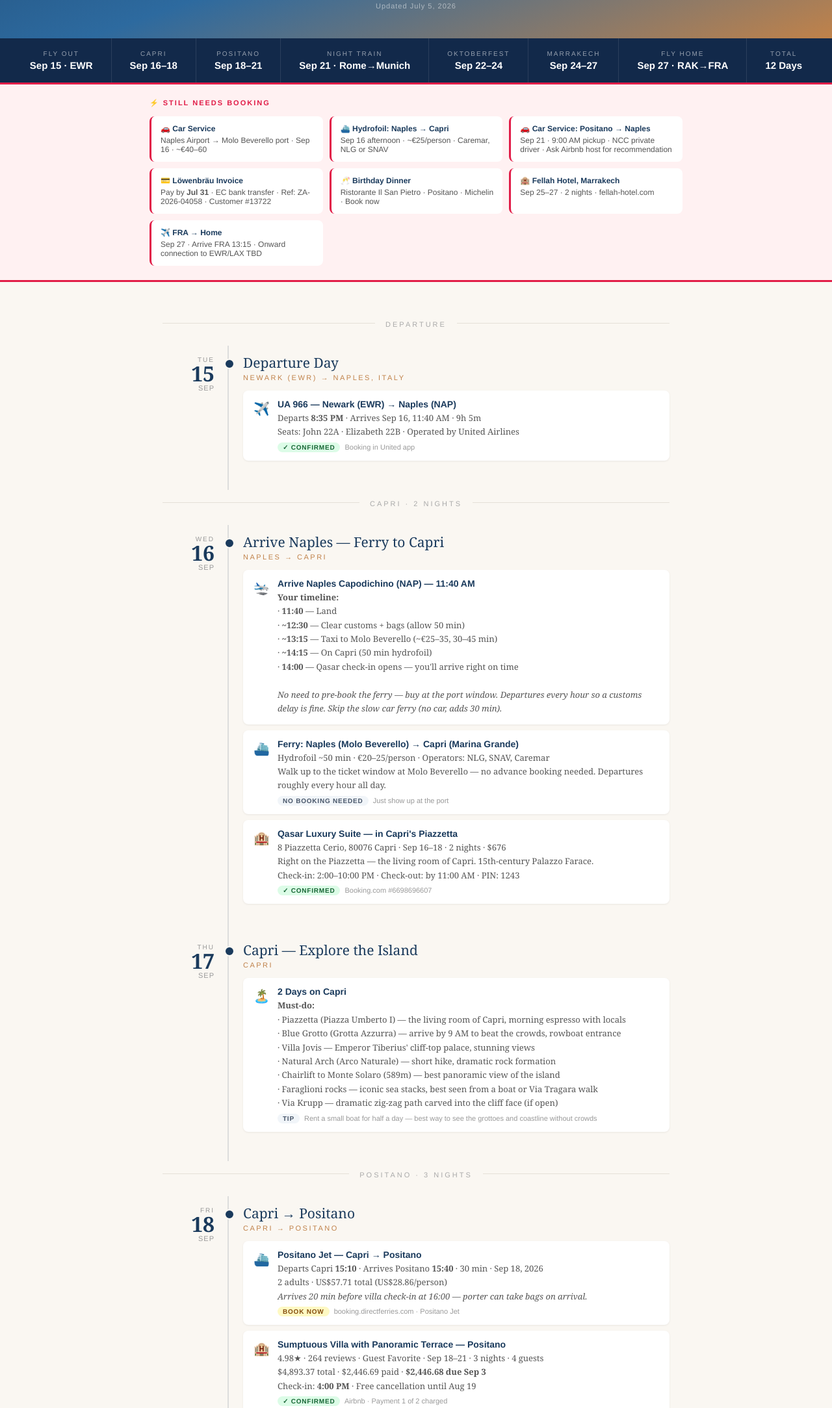
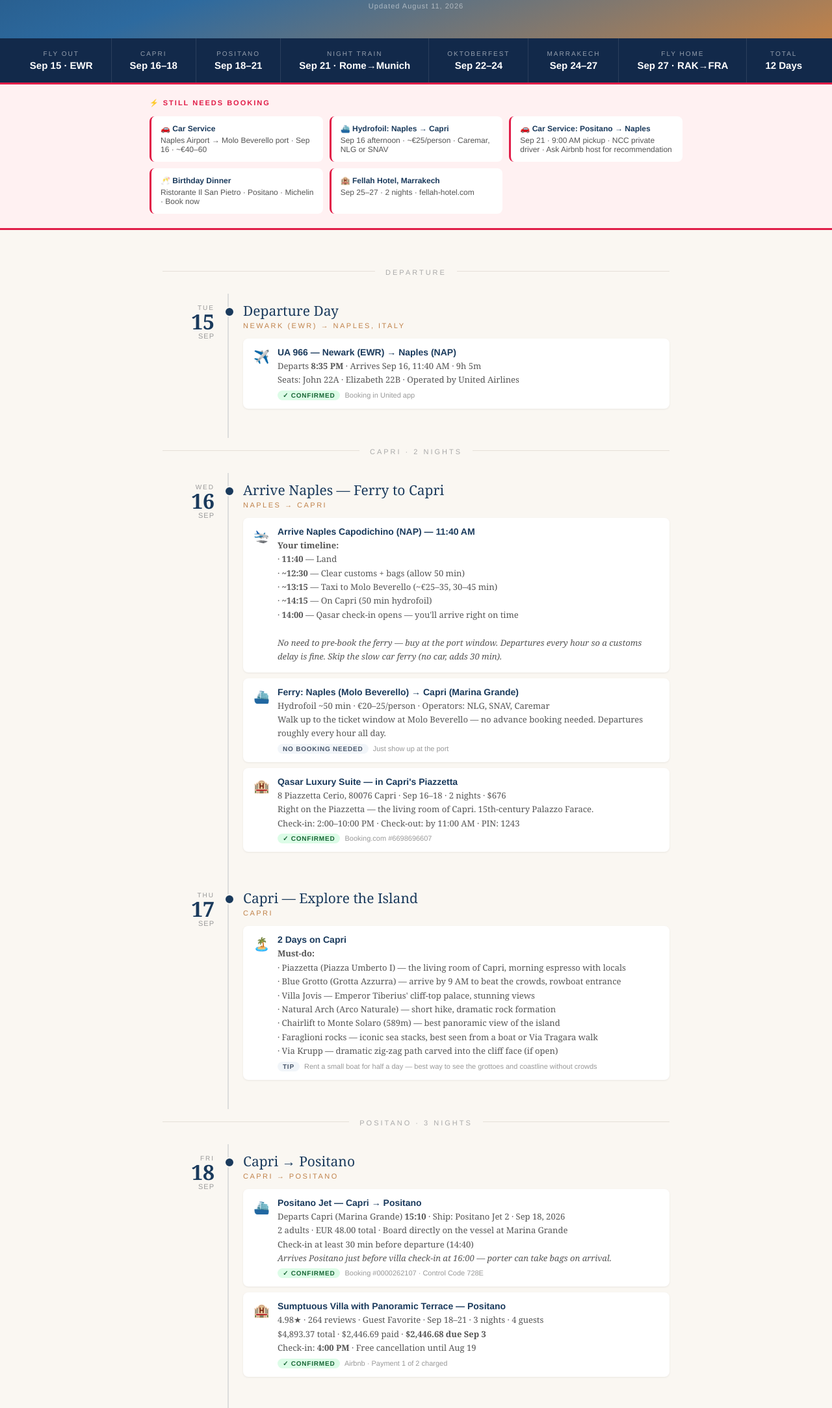
Before and after one commit to jebinsley/euro26, a plain HTML site: page index.html in a window 1280 px wide. Shown: the part 402-2569 px from the top of the page at 65% size. Drawn offline with Linux system fonts and the light colour scheme.

Commit message:
Update: Positano Jet ferry confirmed, Löwenbräu paid, FRA→home booked

```diff
--- a/index.html
+++ b/index.html
@@ -180,7 +180,7 @@
   <h1>Euro '26<br>Italy, Bavaria & Morocco</h1>
   <div class="birthday">✦ Elizabeth's 50th Birthday ✦</div>
   <div class="dates">September 15 – 27, 2026 &nbsp;·&nbsp; Jeb & Elizabeth Insley</div>
-  <div style="font-size:11px;opacity:.5;margin-top:10px;font-family:Helvetica,Arial,sans-serif;letter-spacing:1px;">Updated July 5, 2026</div>
+  <div style="font-size:11px;opacity:.5;margin-top:10px;font-family:Helvetica,Arial,sans-serif;letter-spacing:1px;">Updated August 11, 2026</div>
 </div>
 
 <div class="strip">
@@ -212,20 +212,12 @@
         <div style="font-size:12px;color:#555;margin-top:4px;font-family:Helvetica,Arial,sans-serif;">Sep 21 · 9:00 AM pickup · NCC private driver · Ask Airbnb host for recommendation</div>
       </div>
       <div style="background:#fff;border-radius:8px;padding:12px 14px;border-left:3px solid #e11d48;">
-        <div style="font-size:12px;font-weight:bold;font-family:Helvetica,Arial,sans-serif;color:#1a3a5c;">💳 Löwenbräu Invoice</div>
-        <div style="font-size:12px;color:#555;margin-top:4px;font-family:Helvetica,Arial,sans-serif;">Pay by <strong>Jul 31</strong> · EC bank transfer · Ref: ZA-2026-04058 · Customer #13722</div>
-      </div>
-      <div style="background:#fff;border-radius:8px;padding:12px 14px;border-left:3px solid #e11d48;">
         <div style="font-size:12px;font-weight:bold;font-family:Helvetica,Arial,sans-serif;color:#1a3a5c;">🥂 Birthday Dinner</div>
         <div style="font-size:12px;color:#555;margin-top:4px;font-family:Helvetica,Arial,sans-serif;">Ristorante Il San Pietro · Positano · Michelin · Book now</div>
       </div>
       <div style="background:#fff;border-radius:8px;padding:12px 14px;border-left:3px solid #e11d48;">
         <div style="font-size:12px;font-weight:bold;font-family:Helvetica,Arial,sans-serif;color:#1a3a5c;">🏨 Fellah Hotel, Marrakech</div>
         <div style="font-size:12px;color:#555;margin-top:4px;font-family:Helvetica,Arial,sans-serif;">Sep 25–27 · 2 nights · fellah-hotel.com</div>
-      </div>
-      <div style="background:#fff;border-radius:8px;padding:12px 14px;border-left:3px solid #e11d48;">
-        <div style="font-size:12px;font-weight:bold;font-family:Helvetica,Arial,sans-serif;color:#1a3a5c;">✈️ FRA → Home</div>
-        <div style="font-size:12px;color:#555;margin-top:4px;font-family:Helvetica,Arial,sans-serif;">Sep 27 · Arrive FRA 13:15 · Onward connection to EWR/LAX TBD</div>
       </div>
     </div>
   </div>
@@ -336,10 +328,11 @@
         <div class="ei">⛴️</div>
         <div class="eb">
           <div class="et">Positano Jet — Capri → Positano</div>
-          <div class="ed">Departs Capri <strong>15:10</strong> · Arrives Positano <strong>15:40</strong> · 30 min · Sep 18, 2026<br>
-          2 adults · US$57.71 total (US$28.86/person)<br>
-          <em>Arrives 20 min before villa check-in at 16:00 — porter can take bags on arrival.</em></div>
-          <div class="em"><span class="tag tw">Book Now</span> booking.directferries.com · Positano Jet</div>
+          <div class="ed">Departs Capri (Marina Grande) <strong>15:10</strong> · Ship: Positano Jet 2 · Sep 18, 2026<br>
+          2 adults · EUR 48.00 total · Board directly on the vessel at Marina Grande<br>
+          Check-in at least 30 min before departure (14:40)<br>
+          <em>Arrives Positano just before villa check-in at 16:00 — porter can take bags on arrival.</em></div>
+          <div class="em"><span class="tag tc">✓ Confirmed</span> Booking #0000262107 · Control Code 728E</div>
         </div>
       </div>
       <div class="event">
@@ -687,7 +680,8 @@
           <li>🏨 Koenigshof Munich — Sep 22–24 · Conf #85279551</li>
           <li>🍺 Löwenbräu-Festzelt — Sep 23 reservation confirmed</li>
           <li>✈️ 4Y218 — Munich → Marrakech (Sep 24, 22:15) · 9DC23L</li>
-          <li>✈️ 4Y203 — Marrakech → Frankfurt (Sep 27, 08:30) · 9DC23L</li>
+          <li>⛴️ Positano Jet — Capri → Positano · Sep 18, 15:10 · Booking #0000262107</li>
+          <li>✈️ United — FRA → Home · Sep 27 (arrive Frankfurt 13:15)</li>
         </ul>
       </div>
       <div class="cl-col">
@@ -695,7 +689,6 @@
         <ul>
           <li>💳 Pay Löwenbräu invoice by <strong>Jul 31</strong> (EC transfer, ref ZA-2026-04058, customer #13722)</li>
           <li>⛴️ Ferry: Naples → Capri (Sep 16 afternoon)</li>
-          <li>⛴️ Positano Jet — Capri → Positano · Sep 18, 15:10 · US$57.71 · <em>book to confirm</em></li>
           <li>🚗 Car service: Positano → Napoli Centrale (Sep 21, 9:00 AM pickup)</li>
           <li>🏨 Fellah Hotel — Marrakech · Sep 25–27</li>
           <li>✈️ Book FRA → Home (arrive Frankfurt Sep 27, 1:15 PM)</li>
@@ -732,7 +725,7 @@
   </div>
 </div>
 
-<footer>Euro '26 · Italy, Bavaria & Morocco · Built with love for Elizabeth's 50th · Last updated July 2026</footer>
+<footer>Euro '26 · Italy, Bavaria & Morocco · Built with love for Elizabeth's 50th · Last updated August 2026</footer>
 
 </body>
 </html>
```
